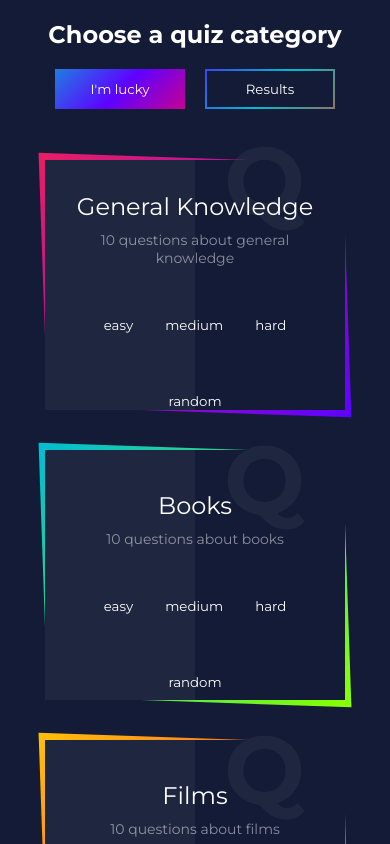
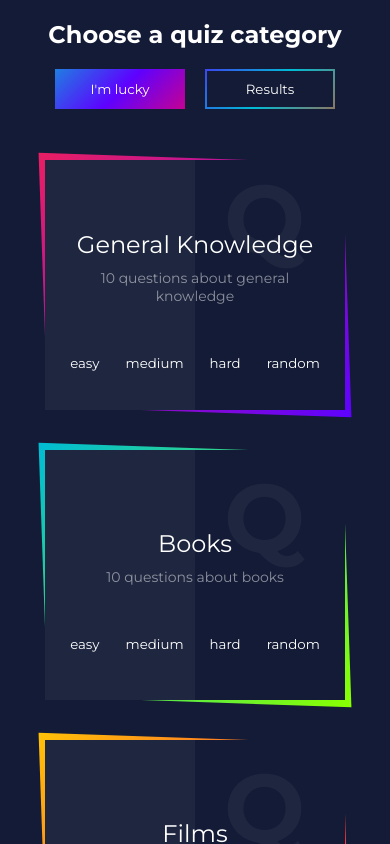
Before and after one commit to IamOlegDub/quiz, a React (Create React App) app: page / in a window 390 px wide. Shown: the top 844 px of the page. Built offline with nearby package versions, Linux system fonts and the light colour scheme.

Commit message:
deploy 102%

```diff
--- a/src/components/Card/Card.module.scss
+++ b/src/components/Card/Card.module.scss
@@ -152,7 +152,7 @@ button {
         width: 300px;
         .content {
             button {
-                padding: 10px 6px;
+                padding: 10px 3px;
                 border: none;
                 margin: 40px 10px 0;
             }
```
